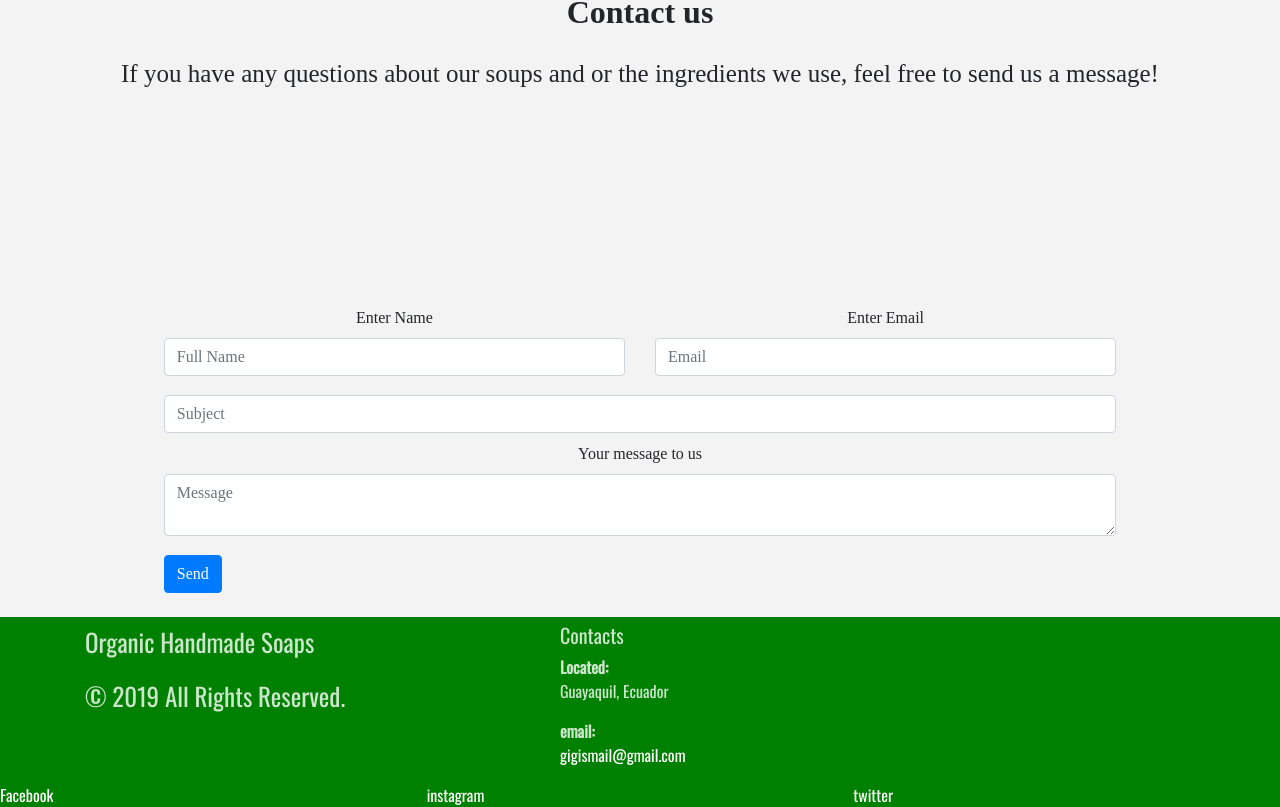
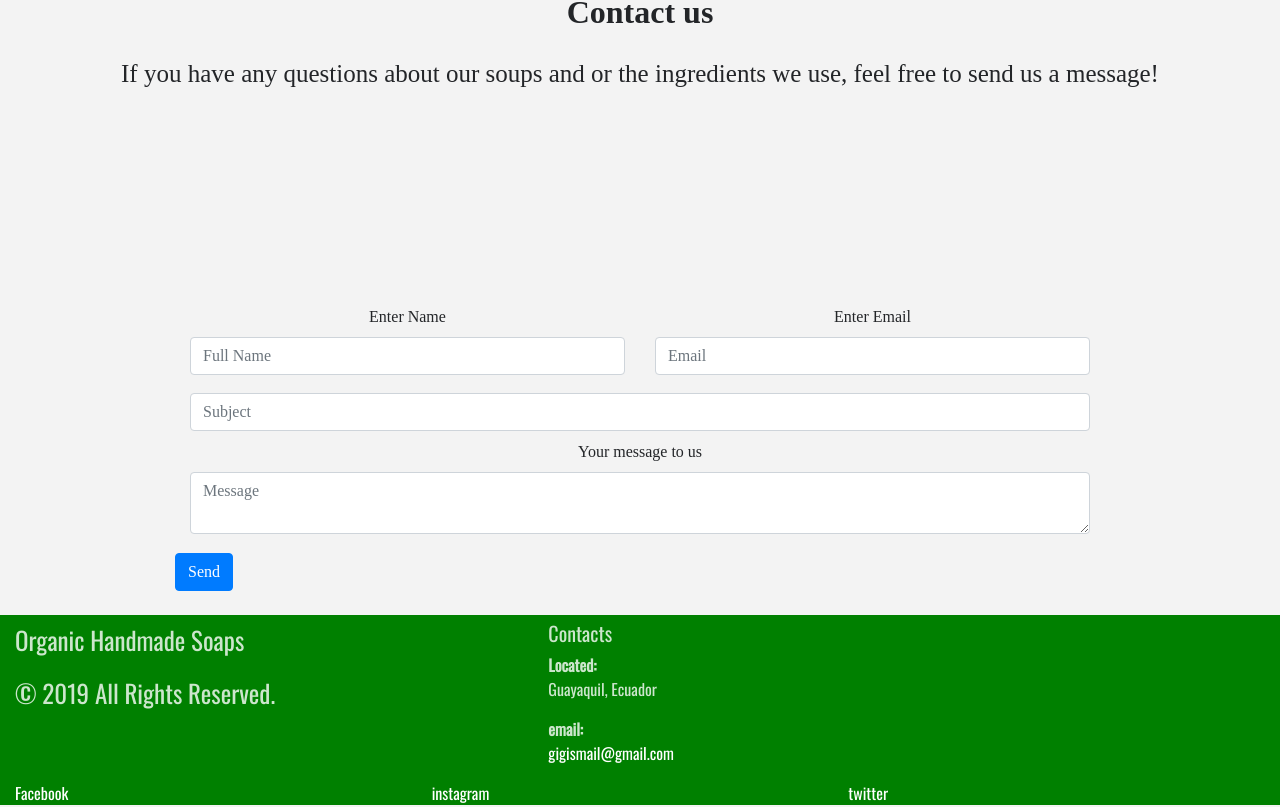
Before and after one commit to gianna-miranda/PWAChicSoap, a React (Create React App) app in the folder client/: page /contacts in a window 1280 px wide. Shown: the part 247-1054 px from the top of the page. Built offline with nearby package versions, Linux system fonts and the light colour scheme; some icons are missing.

Commit message:
Updated container.

```diff
--- a/client/src/components/core/Footer/footer.jsx
+++ b/client/src/components/core/Footer/footer.jsx
@@ -6,7 +6,7 @@ function Footer() {
       className="section footer-classic context-white bg-image"
       style={{ background: "green" }}
     >
-      <div className="container">
+      <div className="container-fluid">
         <div className="row row-30">
           <div className="col-md-4 col-xl-5">
             <div className="pr-xl-4">
@@ -40,6 +40,7 @@ function Footer() {
           </div>
         </div>
       </div>
+      <div className="container-fluid">
       <div className="row no-gutters social-container">
         <div className="col">
           <a className="social-inner" href="https://www.facebook.com">
@@ -59,7 +60,7 @@ function Footer() {
             <span>twitter</span>
           </a>
         </div>
-
+      </div>
       </div>
     </footer>
   );
--- a/client/src/components/feature/Contact/Contact.jsx
+++ b/client/src/components/feature/Contact/Contact.jsx
@@ -8,10 +8,11 @@ const ContactPg = () => {
             <section class="mb-4">
 <h2 class="h1-responsive font-weight-bold text-center my-4">Contact us</h2>
 <p class="text-center w-responsive mx-auto mb-5">If you have any questions about our soups and or the ingredients we use, feel free to send us a message!</p>
+<div className="container-fluid">
 <div class="row">
     <div class="col-md-9 mb-md-0 mb-5 form">
         <form id="contact-form" name="contact-form" action="mail.php" method="POST">
-
+            <div className="container-fluid">
             <div class="row">
                 <div class="col-md-6">
                     <div class="md-form mb-0">
@@ -26,7 +27,8 @@ const ContactPg = () => {
                     </div>
                 </div>
             </div>
-
+            </div>
+            <div className="container-fluid">
             <div class="row">
                 <div class="col-md-12">
                     <div class="md-form mb-0">
@@ -34,7 +36,8 @@ const ContactPg = () => {
                     </div>
                 </div>
             </div>
-
+            </div>
+            <div className="container-fluid">
             <div class="row">
 
                 <div class="col-md-12">
@@ -46,6 +49,7 @@ const ContactPg = () => {
 
                 </div>
             </div>
+            </div>
         </form>
 
         <div class="text-center text-md-left filtersection">
@@ -55,7 +59,7 @@ const ContactPg = () => {
     </div>
 
 </div>
-
+</div>
 </section>
 </div>
      </React.Fragment>
```
Also changed, not shown: 1 other file (tests, documents, lock files or other folders).
